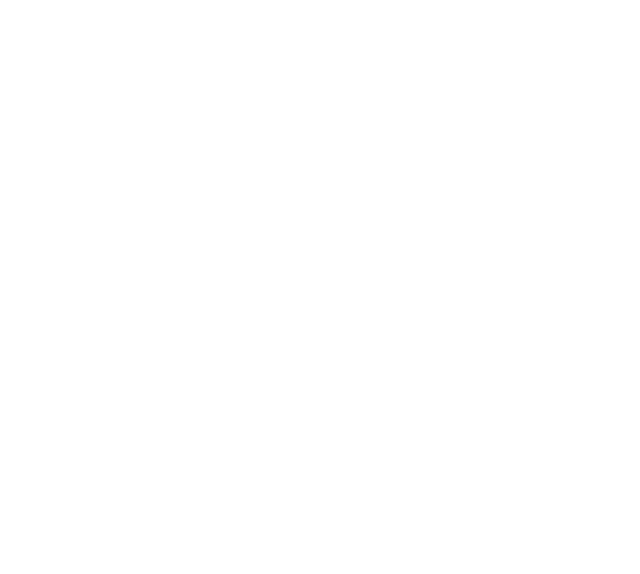
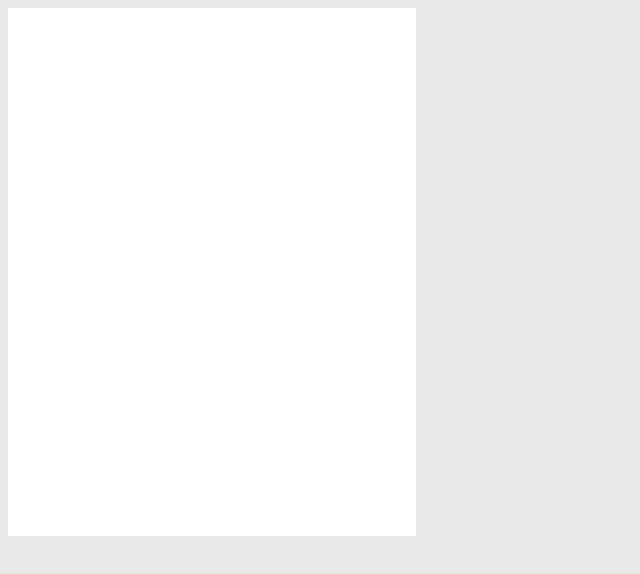
Before and after one commit to Kim-design/Code-excersice-chambord, a plain HTML site: page index.html in a window 1280 px wide. Shown: the whole page, without its empty margins (0-640 px from the left). Drawn offline with Linux system fonts and the light colour scheme.

```diff
--- a/index.html
+++ b/index.html
@@ -5,10 +5,21 @@
 
         <title>
 
-            my title
+            Chambord Castle
 
         </title>
 
+        <link rel="stylesheet" href="./style.css"/>
+
     </head>
 
+    <body>
+
+        <div class="component">
+
+
+        </div>
+
+    </body>
+
 </html>
--- a/style.css
+++ b/style.css
@@ -0,0 +1,9 @@
+html{
+    background-color: #e9e9e9;
+}
+
+.component {
+    background-color: #ffffff;
+    height: 528px;
+    width: 408px;
+}
```
Also changed, not shown: images/card__picture__image.jpg (added), 1 other file.
